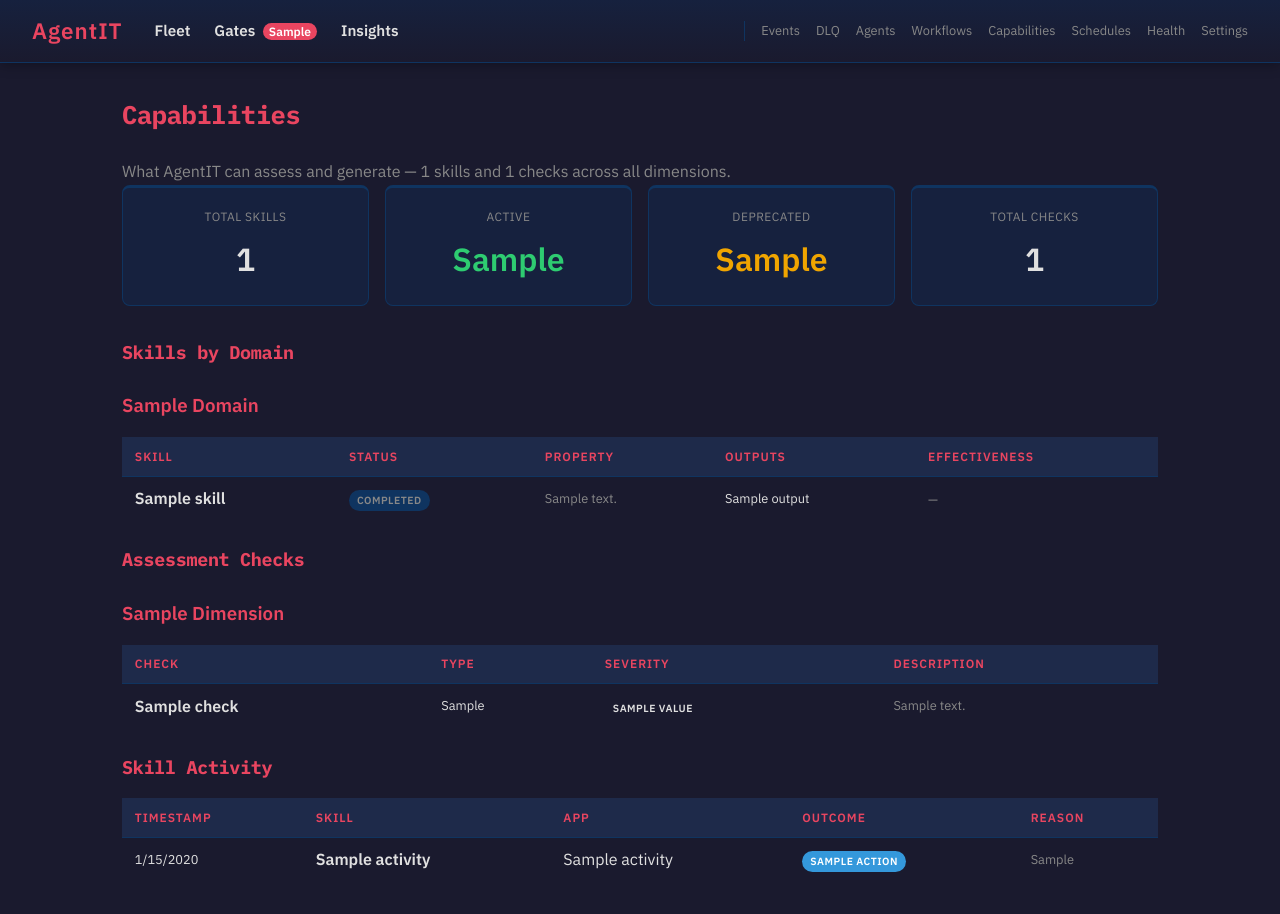
After one commit to alimobrem/AgentIT, a Python web app: template src/agentit/portal/templates/capabilities.html in a window 1280 px wide. The commit adds this page. Run offline with Jinja, Linux system fonts and the light colour scheme; the template is opened without the code that fills it: most values are stand-ins (such as "Sample title", 1, 10 or a date in 2020); some libraries are stand-ins or nearby versions.

Commit message:
feat: finding provenance, capabilities page, per-app check suppression
Provenance:
- Add `source` field to Finding model (analyzer:<name> or check:<path>)
- Tag all 28 analyzer Finding() calls with source
- Tag check-engine findings with source path
- Show provenance badge on assessment detail findings

Capabilities page:
- New /capabilities route listing all 40 skills (grouped by domain,
  with status/effectiveness) and 20 checks (grouped by dimension)
- load_all_skills() in skill_engine.py
- get_recent_skill_activity() in store
- Nav link in secondary nav

Per-app check suppression:
- New suppressed_checks table in SQLite store
- suppress/unsuppress/get_suppressions/get_suppressed_sources methods
- POST /api/suppress and /api/unsuppress routes
- Suppress button on assessment findings, Suppressed Checks section
- runner.py filters suppressed findings from assessment results

Tests:
- test_all_skills.py: 240 parametrized tests validating all 40 skills
- test_all_checks.py: 80 parametrized tests validating all 20 checks
- Extended test_check_engine.py with fixture-based integration tests

Co-Authored-By: Claude Opus 4.6 (1M context) <noreply@anthropic.com>

```diff
--- a/src/agentit/analyzers/cicd.py
+++ b/src/agentit/analyzers/cicd.py
@@ -49,6 +49,7 @@ class CICDAnalyzer:
                 severity=Severity.high,
                 description="No CI/CD pipeline configuration found",
                 recommendation="Create Tekton Pipeline for build/test/scan/deploy",
+                source="analyzer:cicd",
             ))
         if not has_container:
             findings.append(Finding(
@@ -56,6 +57,7 @@ class CICDAnalyzer:
                 severity=Severity.high,
                 description="No Containerfile or Dockerfile found",
                 recommendation="Create multi-stage Containerfile with UBI base image",
+                source="analyzer:cicd",
             ))
         if not has_gitops:
             findings.append(Finding(
@@ -63,6 +65,7 @@ class CICDAnalyzer:
                 severity=Severity.medium,
                 description="No GitOps configuration (Argo CD) detected",
                 recommendation="Create Argo CD Application for GitOps delivery",
+                source="analyzer:cicd",
             ))
         if has_ci and not has_tekton:
             findings.append(Finding(
@@ -70,6 +73,7 @@ class CICDAnalyzer:
                 severity=Severity.low,
                 description="CI pipeline exists but is not Tekton-based",
                 recommendation="Consider migrating to OpenShift Pipelines (Tekton) for OpenShift-native CI",
+                source="analyzer:cicd",
             ))
 
         return DimensionScore(
--- a/src/agentit/analyzers/compliance.py
+++ b/src/agentit/analyzers/compliance.py
@@ -37,6 +37,7 @@ class ComplianceAnalyzer:
                 severity=Severity.high,
                 description="No LICENSE file found",
                 recommendation="Add a LICENSE file (Apache 2.0 recommended for enterprise open source)",
+                source="analyzer:compliance",
             ))
         if not has_sbom:
             findings.append(Finding(
@@ -44,6 +45,7 @@ class ComplianceAnalyzer:
                 severity=Severity.high,
                 description="No SBOM (Software Bill of Materials) found",
                 recommendation="Generate SBOM using Syft, store in ODF",
+                source="analyzer:compliance",
             ))
         if not has_audit_log:
             findings.append(Finding(
@@ -51,6 +53,7 @@ class ComplianceAnalyzer:
                 severity=Severity.high,
                 description="No audit logging implementation detected",
                 recommendation="Add audit logging for privileged actions and data access",
+                source="analyzer:compliance",
             ))
         if not has_policy:
             findings.append(Finding(
@@ -58,6 +61,7 @@ class ComplianceAnalyzer:
                 severity=Severity.medium,
                 description="No admission policies (Kyverno/OPA/Gatekeeper) found",
                 recommendation="Create Kyverno policies for resource limits, labels, approved base images",
+                source="analyzer:compliance",
             ))
 
         return DimensionScore(
--- a/src/agentit/analyzers/data_governance.py
+++ b/src/agentit/analyzers/data_governance.py
@@ -41,6 +41,7 @@ class DataGovernanceAnalyzer:
                 severity=Severity.high,
                 description="No backup configuration detected",
                 recommendation="Configure Crunchy PostgreSQL backup schedule or add backup CronJob",
+                source="analyzer:data_governance",
             ))
         if not has_migration:
             findings.append(Finding(
@@ -48,6 +49,7 @@ class DataGovernanceAnalyzer:
                 severity=Severity.medium,
                 description="No database migration tooling detected",
                 recommendation="Add database migration tool (Alembic, Flyway, golang-migrate)",
+                source="analyzer:data_governance",
             ))
         if not has_retention:
             findings.append(Finding(
@@ -55,6 +57,7 @@ class DataGovernanceAnalyzer:
                 severity=Severity.medium,
                 description="No data retention policy detected",
                 recommendation="Define data retention policies for compliance (GDPR, SOC 2)",
+                source="analyzer:data_governance",
             ))
 
         return DimensionScore(
--- a/src/agentit/analyzers/ha_dr.py
+++ b/src/agentit/analyzers/ha_dr.py
@@ -33,6 +33,7 @@ class HADRAnalyzer:
                 severity=Severity.high,
                 description="Single replica or no replica count defined -- no redundancy",
                 recommendation="Set replicas >= 2 for high availability",
+                source="analyzer:ha_dr",
             ))
         if not has_pdb:
             findings.append(Finding(
@@ -40,6 +41,7 @@ class HADRAnalyzer:
                 severity=Severity.medium,
                 description="No PodDisruptionBudget defined",
                 recommendation="Add PDB to prevent all pods being evicted during maintenance",
+                source="analyzer:ha_dr",
             ))
         if not has_hpa:
             findings.append(Finding(
@@ -47,6 +49,7 @@ class HADRAnalyzer:
                 severity=Severity.medium,
                 description="No HorizontalPodAutoscaler defined",
                 recommendation="Add HPA for automatic scaling under load",
+                source="analyzer:ha_dr",
             ))
         if not has_health_probes:
             findings.append(Finding(
@@ -54,6 +57,7 @@ class HADRAnalyzer:
                 severity=Severity.high,
                 description="No liveness or readiness probes defined",
                 recommendation="Add livenessProbe and readinessProbe to all containers",
+                source="analyzer:ha_dr",
             ))
 
         return DimensionScore(
--- a/src/agentit/analyzers/infrastructure.py
+++ b/src/agentit/analyzers/infrastructure.py
@@ -38,6 +38,7 @@ class InfrastructureAnalyzer:
                 severity=Severity.high,
                 description="No IaC tooling detected (no Helm chart, Kustomize, or Terraform)",
                 recommendation="Generate Helm chart with values.yaml and environment overlays",
+                source="analyzer:infrastructure",
             ))
         if not has_k8s_manifests and not has_helm:
             findings.append(Finding(
@@ -45,6 +46,7 @@ class InfrastructureAnalyzer:
                 severity=Severity.high,
                 description="No Kubernetes manifests found",
                 recommendation="Create deployment, service, and ingress manifests",
+                source="analyzer:infrastructure",
             ))
         if has_k8s_manifests and not has_resource_limits:
             findings.append(Finding(
@@ -52,6 +54,7 @@ class InfrastructureAnalyzer:
                 severity=Severity.medium,
                 description="No resource limits/requests defined in manifests",
                 recommendation="Add CPU and memory requests/limits to all containers",
+                source="analyzer:infrastructure",
             ))
         if has_k8s_manifests and not has_quota:
             findings.append(Finding(
@@ -59,6 +62,7 @@ class InfrastructureAnalyzer:
                 severity=Severity.low,
                 description="No ResourceQuota or LimitRange defined",
                 recommendation="Add ResourceQuota and LimitRange for namespace governance",
+                source="analyzer:infrastructure",
             ))
 
         return DimensionScore(
--- a/src/agentit/analyzers/observability.py
+++ b/src/agentit/analyzers/observability.py
@@ -36,6 +36,7 @@ class ObservabilityAnalyzer:
                     severity=Severity.high if category in ("instrumentation", "metrics") else Severity.medium,
                     description=description,
                     recommendation=recommendation,
+                    source="analyzer:observability",
                 ))
 
         return DimensionScore(
--- a/src/agentit/check_engine.py
+++ b/src/agentit/check_engine.py
@@ -188,6 +188,7 @@ def _make_finding(check: CheckDefinition, file_path: str | None = None) -> Findi
         description=check.description,
         file_path=file_path,
         recommendation=check.recommendation,
+        source=f"check:{check.source_path}",
     )
 
 
--- a/src/agentit/models.py
+++ b/src/agentit/models.py
@@ -20,6 +20,7 @@ class Finding(BaseModel):
     description: str
     file_path: str | None = None
     recommendation: str
+    source: str = ""
 
 
 class DimensionScore(BaseModel):
--- a/src/agentit/portal/templates/base.html
+++ b/src/agentit/portal/templates/base.html
@@ -262,6 +262,8 @@
   .badge-info     { background: var(--color-info); color: #fff; }
   .badge-success  { background: var(--color-success); color: var(--color-bg); }
   .badge-danger   { background: var(--color-danger); color: #fff; }
+  .badge-warning  { background: var(--color-warning); color: var(--color-bg); }
+  .badge-muted    { background: var(--color-border); color: var(--color-muted); }
 
   /* ── Buttons ───────────────────────────────────────────────────── */
   .btn {
@@ -450,6 +452,7 @@
   }
   .finding-badge    { margin-right: var(--space-2); }
   .finding-file     { color: #666; margin-left: var(--space-2); }
+  .finding-source   { font-size: var(--font-xs); margin-left: var(--space-2); }
 
   /* ── Manifest Cards ────────────────────────────────────────────── */
   .manifest-card {
@@ -780,6 +783,7 @@
     <a href="/events/dlq" class="{{ 'nav-active' if request.url.path == '/events/dlq' }}">DLQ</a>
     <a href="/agents" class="{{ 'nav-active' if request.url.path.startswith('/agents') }}">Agents</a>
     <a href="/workflows" class="{{ 'nav-active' if request.url.path == '/workflows' }}">Workflows</a>
+    <a href="/capabilities" class="{{ 'nav-active' if request.url.path == '/capabilities' }}">Capabilities</a>
     <a href="/schedules" class="{{ 'nav-active' if request.url.path == '/schedules' }}">Schedules</a>
     <a href="/health" class="{{ 'nav-active' if request.url.path.startswith('/health') }}">Health</a>
     <a href="/settings" class="{{ 'nav-active' if request.url.path == '/settings' }}">Settings</a>
--- /dev/null
+++ b/src/agentit/portal/templates/capabilities.html
@@ -0,0 +1,138 @@
+{% extends "base.html" %}
+{% block title %}Capabilities - AgentIT{% endblock %}
+{% block content %}
+<h1>Capabilities</h1>
+<p class="text-muted">What AgentIT can assess and generate — {{ total_skills }} skills and {{ total_checks }} checks across all dimensions.</p>
+
+<div class="stat-grid">
+  <div class="stat-card">
+    <div class="stat-label">Total Skills</div>
+    <div class="stat-value">{{ total_skills }}</div>
+  </div>
+  <div class="stat-card">
+    <div class="stat-label">Active</div>
+    <div class="stat-value text-success">{{ active_skills }}</div>
+  </div>
+  <div class="stat-card">
+    <div class="stat-label">Deprecated</div>
+    <div class="stat-value text-warning">{{ deprecated_skills }}</div>
+  </div>
+  <div class="stat-card">
+    <div class="stat-label">Total Checks</div>
+    <div class="stat-value">{{ total_checks }}</div>
+  </div>
+</div>
+
+<h2>Skills by Domain</h2>
+
+{% for domain, domain_skills in skills_by_domain.items()|sort %}
+<h3 class="section-title">{{ domain }}</h3>
+<table>
+  <thead>
+    <tr>
+      <th>Skill</th>
+      <th>Status</th>
+      <th>Property</th>
+      <th>Outputs</th>
+      <th>Effectiveness</th>
+    </tr>
+  </thead>
+  <tbody>
+    {% for skill in domain_skills %}
+    <tr>
+      <td class="text-bold">{{ skill.name }}</td>
+      <td>
+        {% if skill.status == "active" %}
+          <span class="badge badge-success">active</span>
+        {% elif skill.status == "deprecated" %}
+          <span class="badge badge-warning">deprecated</span>
+        {% elif skill.status == "draft" %}
+          <span class="badge badge-info">draft</span>
+        {% else %}
+          <span class="badge badge-muted">{{ skill.status }}</span>
+        {% endif %}
+      </td>
+      <td class="text-sm text-muted">{{ skill.property_description or '—' }}</td>
+      <td class="text-sm">{{ skill.outputs|join(', ') }}</td>
+      <td>
+        {% set eff = effectiveness.get(skill.name) %}
+        {% if eff %}
+          {% set rate = ((eff.approved / eff.total) * 100)|round|int if eff.total > 0 else 0 %}
+          <div class="agent-rate-bar">
+            <div class="score-bar-bg">
+              <div class="score-bar-fill {% if rate >= 70 %}score-green{% elif rate >= 40 %}score-yellow{% else %}score-red{% endif %}" style="width: {{ rate }}%;"></div>
+            </div>
+            <span class="text-sm">{{ rate }}%</span>
+          </div>
+        {% else %}
+          <span class="text-muted text-sm">—</span>
+        {% endif %}
+      </td>
+    </tr>
+    {% endfor %}
+  </tbody>
+</table>
+{% endfor %}
+
+<h2>Assessment Checks</h2>
+
+{% for dimension, dim_checks in checks_by_dimension.items()|sort %}
+<h3 class="section-title">{{ dimension }}</h3>
+<table>
+  <thead>
+    <tr>
+      <th>Check</th>
+      <th>Type</th>
+      <th>Severity</th>
+      <th>Description</th>
+    </tr>
+  </thead>
+  <tbody>
+    {% for check in dim_checks %}
+    <tr>
+      <td class="text-bold">{{ check.name }}</td>
+      <td class="text-sm">{{ check.check_type }}</td>
+      <td>
+        <span class="badge badge-{{ check.severity.value }}">{{ check.severity.value }}</span>
+      </td>
+      <td class="text-sm text-muted">{{ check.description }}</td>
+    </tr>
+    {% endfor %}
+  </tbody>
+</table>
+{% endfor %}
+
+<h2>Skill Activity</h2>
+
+{% if recent_activity %}
+<table>
+  <thead>
+    <tr>
+      <th>Timestamp</th>
+      <th>Skill</th>
+      <th>App</th>
+      <th>Outcome</th>
+      <th>Reason</th>
+    </tr>
+  </thead>
+  <tbody>
+    {% for fb in recent_activity %}
+    <tr>
+      <td class="text-sm"><span data-timestamp="{{ fb.created_at }}">{{ fb.created_at[:16] if fb.created_at else '—' }}</span></td>
+      <td class="text-bold">{{ fb.agent_name }}</td>
+      <td>{{ fb.app_name }}</td>
+      <td>
+        <span class="badge badge-{{ 'success' if fb.action == 'approved' else 'danger' if fb.action == 'rejected' else 'info' }}">{{ fb.action }}</span>
+      </td>
+      <td class="text-sm text-muted">{{ fb.human_reason or '—' }}</td>
+    </tr>
+    {% endfor %}
+  </tbody>
+</table>
+{% else %}
+<div class="empty-state">
+  <p>No skill activity yet. Run an assessment and provide feedback to see activity here.</p>
+</div>
+{% endif %}
+
+{% endblock %}
```
Also changed, not shown: src/agentit/analyzers/security.py (+8 -0 lines), src/agentit/portal/app.py (+76 -0 lines), src/agentit/portal/store.py (+56 -1 lines), src/agentit/portal/templates/assessment_detail.html (+46 -0 lines), src/agentit/runner.py (+21 -0 lines), src/agentit/skill_engine.py (+12 -0 lines), tests/conftest.py (+10 -0 lines), tests/test_all_checks.py (added, +48 -0 lines), tests/test_all_skills.py (added, +108 -0 lines), tests/test_check_engine.py (+64 -0 lines).
